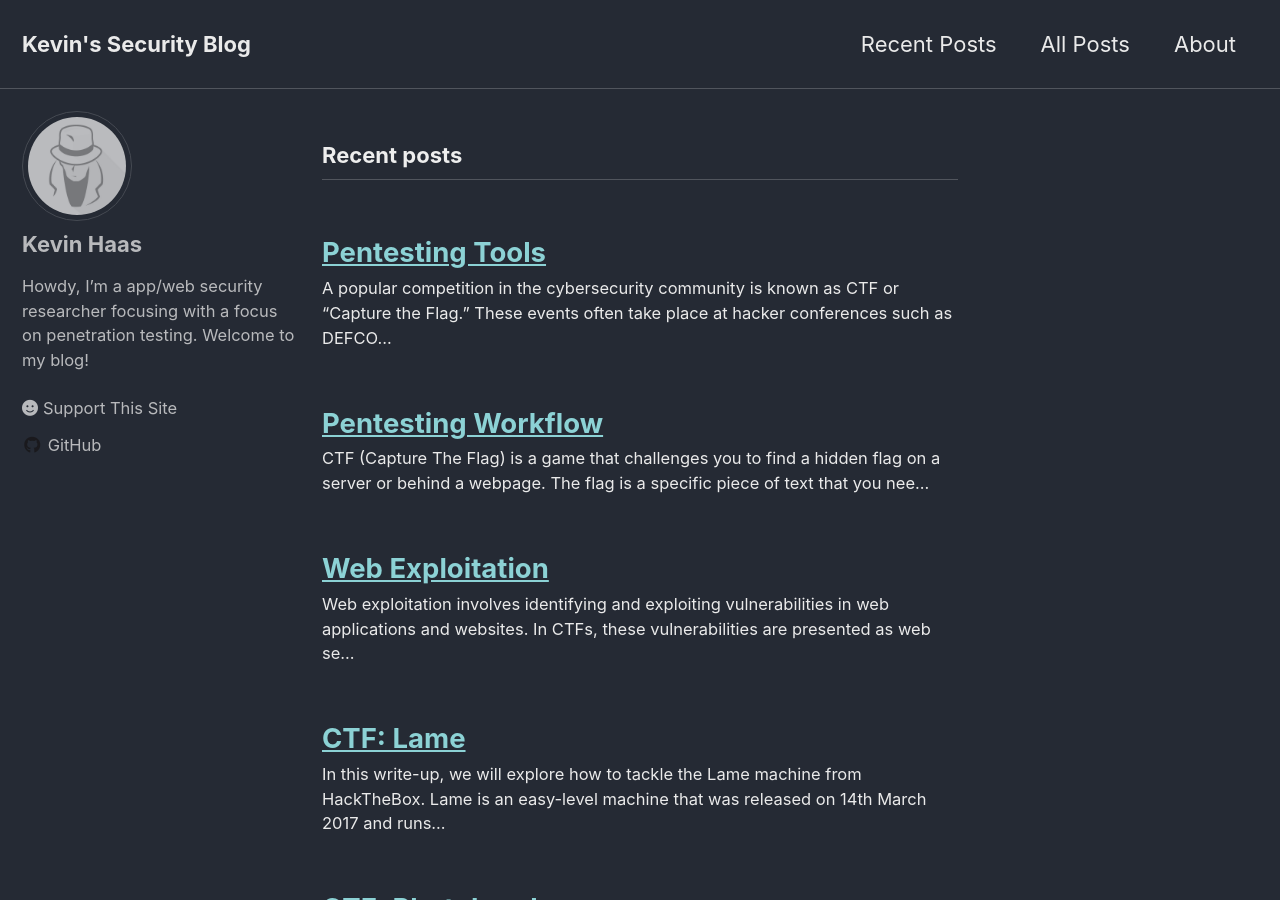
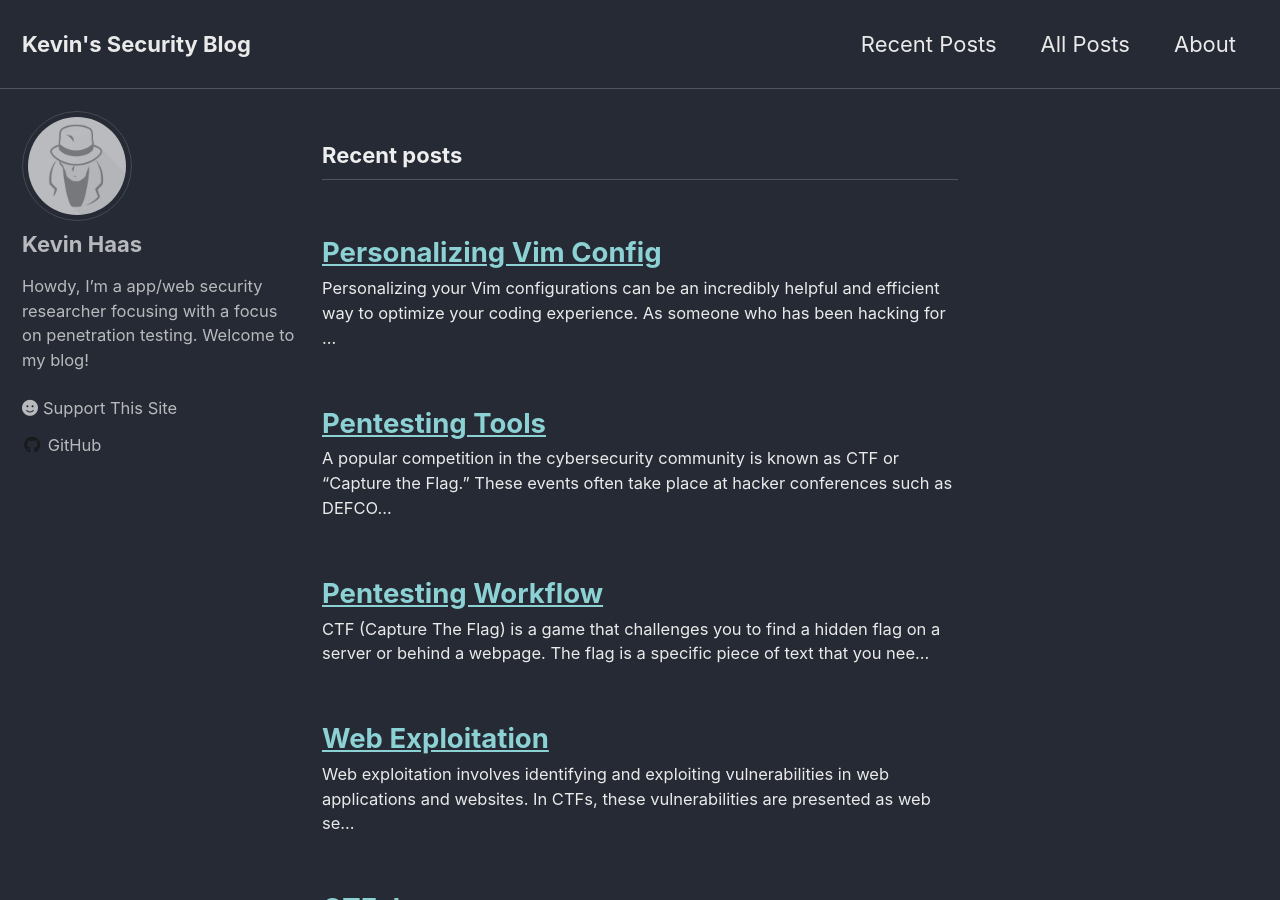
Before and after one commit to xransum/blog, a Jekyll site: the page built from index.md, in a window 1280 px wide and 900 px high. Built offline with Jekyll 4.4.1, drawn with Linux system fonts in a browser that asks for light colours; cached includes are drawn as plain includes; some of the changed lines change nothing that is shown.

Commit message:
Added _posts/2023-05-01-personalizing-vim-config.md

````diff
--- a/_data/navigation.yml
+++ b/_data/navigation.yml
@@ -32,3 +32,8 @@ posts:
       children:
           - title: 'Learn Python'
             url: https://kevin-haas.com/programming/learn-python/
+
+    - title: 'Linux'
+      children:
+          - title: 'Personalizing Vim Config'
+            url: https://kevin-haas.com/linux/personalizing-vim-config/
--- /dev/null
+++ b/_posts/2023-05-01-personalizing-vim-config.md
@@ -0,0 +1,76 @@
+---
+title: "Personalizing Vim Config"
+categories:
+  - Linux
+---
+
+Personalizing your Vim configurations can be an incredibly helpful and efficient way to optimize your coding experience. As someone who has been hacking for years, I've learned that every developer has their own unique style, preferences, and habits. Customizing your Vim configuration file, `.vimrc`, can help you tailor the editor to your specific needs and workflow.
+
+Below, I'll provide an overview of some essential Vim configurations that I use and recommend:
+
+
+## General Configurations
+
+- `set number` \- displays line numbers on the left-hand side of the screen
+- `set linebreak` \- breaks lines at words, which requires wrap lines to be enabled as well
+- `set showbreak=+++` \- defines a prefix to use when a line is wrapped
+- `set textwidth=100` \- sets the number of columns to wrap the line
+- `set showmatch` \- highlights matching brace pairs
+- `set spell` \- enables spell-checking
+- `set errorbells` \- produces an audible or visible error message when you make a mistake
+- `set visualbell` \- displays a visual indication instead of an audible beep
+
+## Advanced Configurations
+
+- `set ruler` \- shows the row and column ruler information
+
+## Search Configurations
+
+- `set hlsearch` \- highlights all search results
+- `set smartcase` \- enables smart-case search
+- `set ignorecase` \- makes searches case-insensitive by default
+- `set incsearch` \- searches strings incrementally, highlighting matches as you type
+
+## Indentation Configurations
+
+- `set autoindent` \- automatically indents new lines to match the previous line
+- `set expandtab` \- replaces tabs with spaces
+- `set shiftwidth=4` \- sets the number of spaces for auto-indentation
+- `set smartindent` \- enables smart-indentation
+- `set smarttab` \- enables smart-tabs
+- `set softtabstop=4` \- sets the number of spaces per Tab
+
+## Visual Mode Configuration
+
+- `set mouse-=a` \- disables visual mode when pasting from outside of the editor
+
+In conclusion, customizing your Vim configurations can be a game-changer for your productivity and workflow. These are just a few of my recommended configurations to help personalize and streamline your Vim experience. Feel free to experiment and find what works best for you.
+
+Happy hacking!
+
+
+Here's the contents of my `.vimrc`:
+```
+set number
+set linebreak
+set showbreak=+++
+set textwidth=100
+set showmatch
+set spell
+set errorbells
+set visualbell
+set hlsearch
+set smartcase
+set ignorecase
+set incsearch
+set autoindent
+set expandtab
+set shiftwidth=4
+set smartindent
+set smarttab
+set softtabstop=4
+set ruler
+set undolevels=1000
+set backspace=indent,eol,start
+set mouse-=a
+```
````
